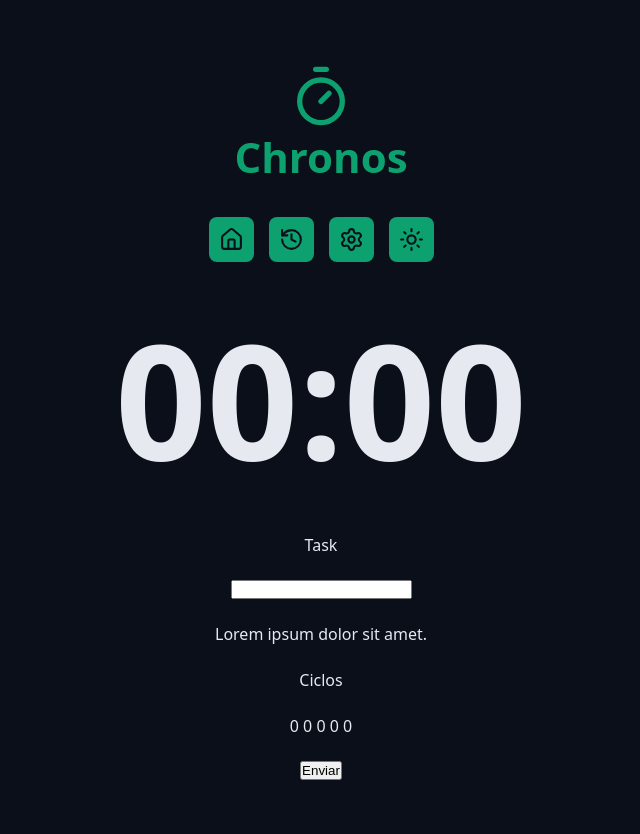
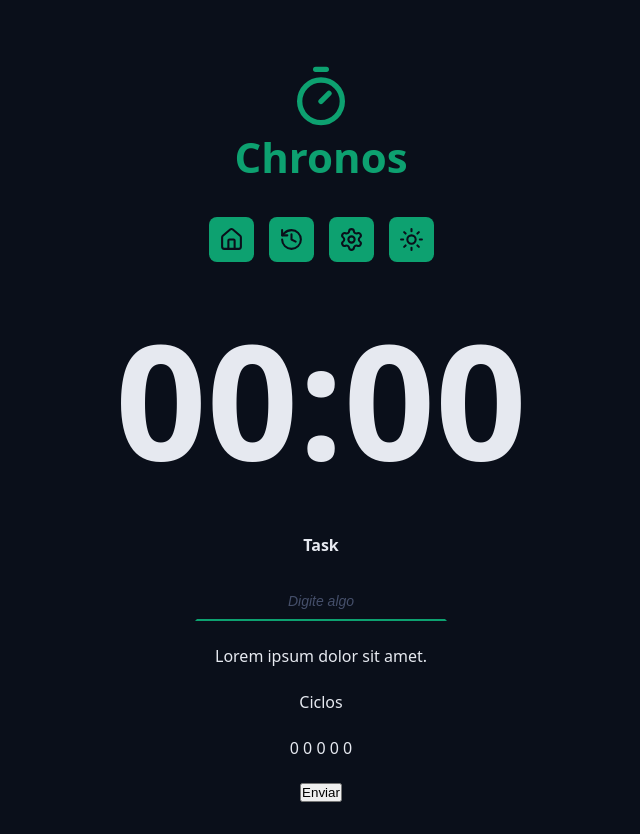
Before and after one commit to lucasmetron/Chronos, a React (Vite) app: page / in a window 1280 px wide. Shown: the whole page, without its empty margins (319-959 px from the left). Before the commit the page ends 812 px from the top, so only its background shows below. Built offline with nearby package versions, Linux system fonts and the light colour scheme.

Commit message:
feat: adicionar estilos ao componente DefaultInput e ajustar a renderização do rótulo

```diff
--- a/src/App.tsx
+++ b/src/App.tsx
@@ -25,7 +25,12 @@
       <Container>
         <form className='form' action=''>
           <div className='formRow'>
-            <DefaultInput id='task' type='text' labelText='Task' />
+            <DefaultInput
+              id='task'
+              type='text'
+              labelText='Task'
+              placeholder='Digite algo'
+            />
           </div>
 
           <div className='formRow'>
--- a/src/components/DefaultInput/index.tsx
+++ b/src/components/DefaultInput/index.tsx
@@ -1,3 +1,5 @@
+import styles from './styles.module.css';
+
 type DefaultInputProps = {
   id: string;
   labelText: string;
@@ -11,8 +13,10 @@
 }: DefaultInputProps) {
   return (
     <>
-      <label htmlFor={id}>{labelText}</label>
-      <input type={type} id={id} {...rest} />
+      <label className={styles.label} htmlFor={id}>
+        {labelText}
+      </label>
+      <input className={styles.input} type={type} id={id} {...rest} />
     </>
   );
 }
--- /dev/null
+++ b/src/components/DefaultInput/styles.module.css
@@ -0,0 +1,32 @@
+.input {
+  background-color: transparent;
+  text-align: center;
+  font-size: 1.8rem;
+  padding: 0.8rem;
+  outline: none;
+  color: var(--text-default);
+  border: 0.2rem solid transparent;
+  border-bottom: 0.2rem solid var(--primary);
+  transition: all ease 0.2s;
+}
+
+.input::placeholder {
+  color: var(--gray-500);
+  font-size: 1.4rem;
+  font-style: italic;
+}
+
+.input:focus {
+  border: 0.2rem solid var(--primary);
+  border-radius: 0.8rem;
+}
+
+.input:disabled {
+  border-bottom: 0.2rem solid var(--disabled);
+  color: var(--text-muted);
+}
+
+.label {
+  font-size: 1.6rem;
+  font-weight: bold;
+}
```
